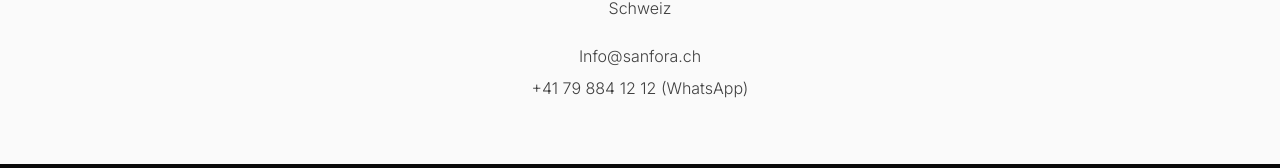
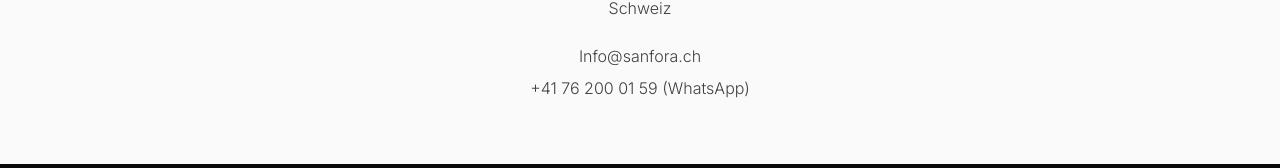
Before and after one commit to cozydenis/sanfora_webapp, a Next.js app: page /en/contact in a window 1280 px wide. Shown: the part 1115-1283 px from the top of the page. Built offline with nearby package versions, Linux system fonts and the light colour scheme; no server answers; a web font is replaced by a local one.

Commit message:
update number

```diff
--- a/app/[locale]/contact/page.tsx
+++ b/app/[locale]/contact/page.tsx
@@ -90,8 +90,8 @@
                 </a>
               </p>
               <p>
-                <a href="https://wa.me/41798841212" className="hover:text-luxury-black transition-colors">
-                  +41 79 884 12 12 (WhatsApp)
+                <a href="https://wa.me/41762000159" className="hover:text-luxury-black transition-colors">
+                  +41 76 200 01 59 (WhatsApp)
                 </a>
               </p>
             </div>
```
